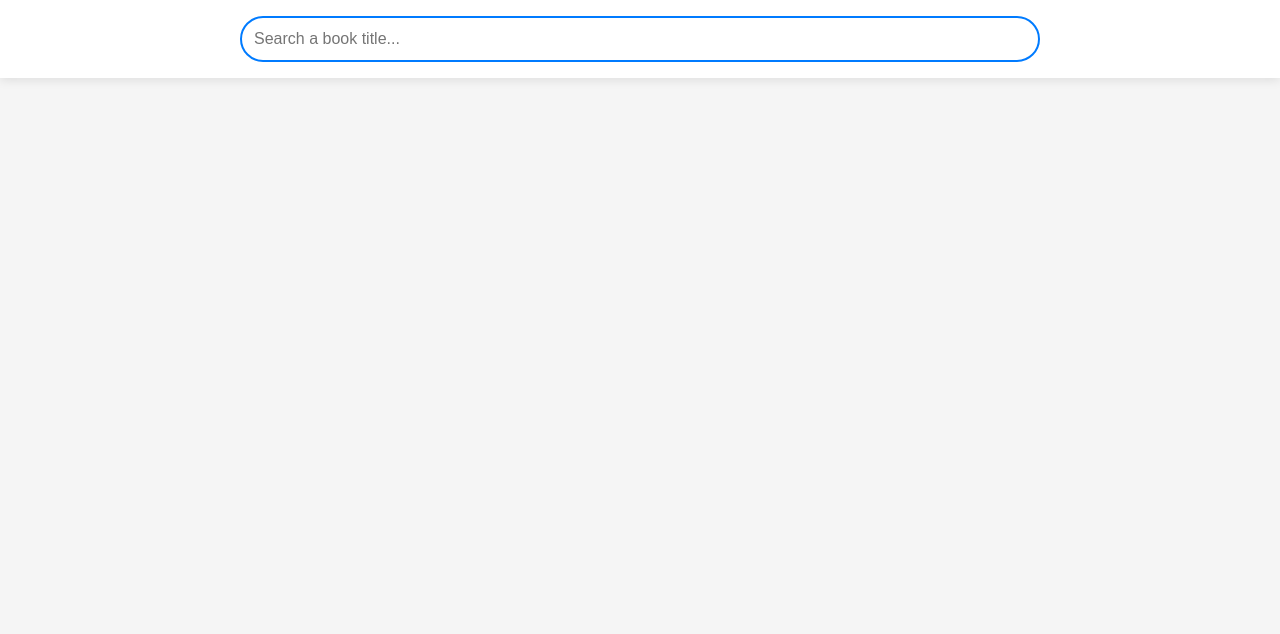
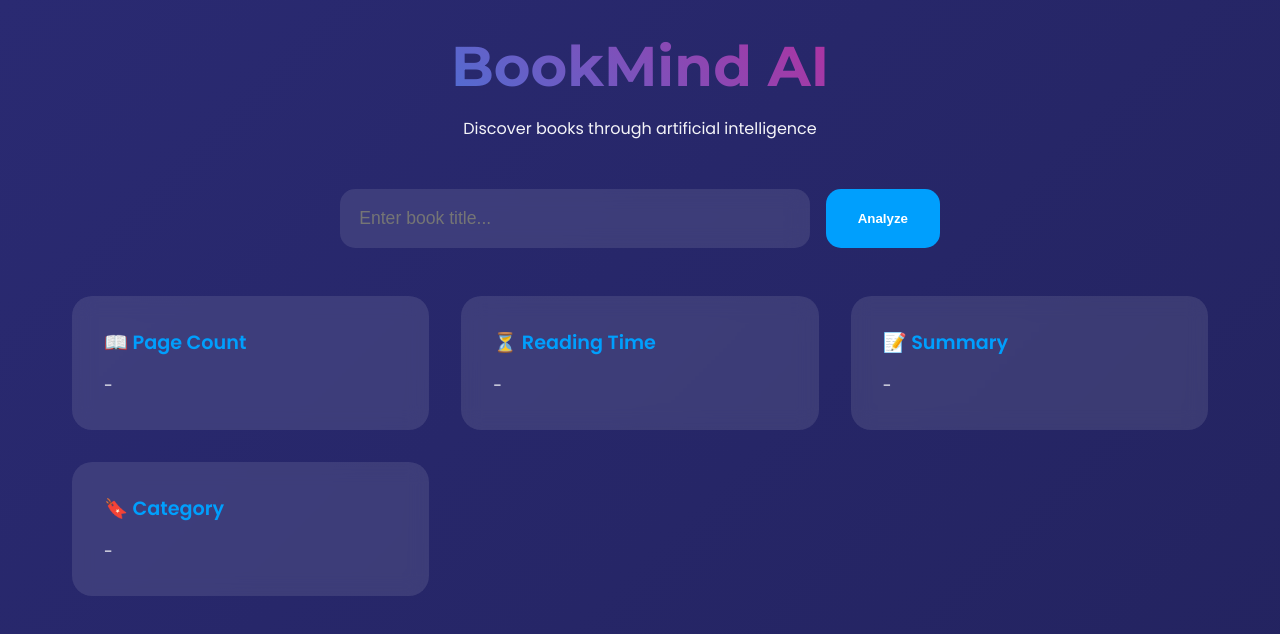
Before and after one commit to Masterbroo/Book-Analyzer, a plain HTML site: page index.html in a window 1280 px wide. Drawn offline with Linux system fonts and the light colour scheme.

Commit message:
Update index.html

```diff
--- a/index.html
+++ b/index.html
@@ -3,128 +3,198 @@
 <head>
     <meta charset="UTF-8">
     <meta name="viewport" content="width=device-width, initial-scale=1.0">
-    <title>BookMind | AI Book Analyzer</title>
+    <title>BookMind AI - Smart Book Insights</title>
+    <link href="https://fonts.googleapis.com/css2?family=Poppins:wght@300;400;600&family=Montserrat:wght@700&display=swap" rel="stylesheet">
     <style>
-        /* RESET & GLOBAL STYLES */
-        * { margin: 0; padding: 0; box-sizing: border-box; }
-        body { font-family: 'Arial', sans-serif; background: #f5f5f5; }
+        :root {
+            --primary: #2A2A72;
+            --secondary: #009FFD;
+            --accent: #FF0076;
+            --light: #F4F4F8;
+        }
 
-        /* STICKY HEADER & SEARCH BAR */
-        .header {
-            background: #ffffff;
-            padding: 1rem;
-            position: sticky;
-            top: 0;
-            box-shadow: 0 2px 10px rgba(0,0,0,0.1);
+        * {
+            margin: 0;
+            padding: 0;
+            box-sizing: border-box;
+        }
+
+        body {
+            font-family: 'Poppins', sans-serif;
+            background: linear-gradient(135deg, var(--primary), #23235f);
+            color: var(--light);
+            min-height: 100vh;
+        }
+
+        .container {
+            max-width: 1200px;
+            margin: 0 auto;
+            padding: 2rem;
+        }
+
+        header {
+            text-align: center;
+            margin-bottom: 3rem;
+        }
+
+        h1 {
+            font-family: 'Montserrat', sans-serif;
+            font-size: 3.5rem;
+            background: linear-gradient(45deg, var(--secondary), var(--accent));
+            -webkit-background-clip: text;
+            -webkit-text-fill-color: transparent;
+            margin-bottom: 1rem;
         }
 
         .search-container {
-            max-width: 800px;
-            margin: 0 auto;
+            display: flex;
+            gap: 1rem;
+            max-width: 600px;
+            margin: 0 auto 3rem;
         }
 
-        #bookSearch {
-            width: 100%;
-            padding: 12px;
-            border: 2px solid #007bff;
-            border-radius: 25px;
-            font-size: 16px;
-            outline: none;
+        input[type="text"] {
+            flex: 1;
+            padding: 1.2rem;
+            border: none;
+            border-radius: 15px;
+            font-size: 1.1rem;
+            background: rgba(255, 255, 255, 0.1);
+            color: white;
+            backdrop-filter: blur(10px);
         }
 
-        /* RESULTS GRID */
-        .results {
-            max-width: 1200px;
-            margin: 2rem auto;
-            padding: 1rem;
+        button {
+            padding: 1.2rem 2rem;
+            border: none;
+            border-radius: 15px;
+            background: var(--secondary);
+            color: white;
+            font-weight: 600;
+            cursor: pointer;
+            transition: transform 0.3s ease;
+        }
+
+        button:hover {
+            transform: translateY(-2px);
+            background: #0088cc;
+        }
+
+        .results-grid {
             display: grid;
             grid-template-columns: repeat(auto-fit, minmax(300px, 1fr));
-            gap: 1.5rem;
+            gap: 2rem;
+            margin-top: 2rem;
         }
 
-        .card {
-            background: white;
-            padding: 1.5rem;
-            border-radius: 10px;
-            box-shadow: 0 4px 6px rgba(0,0,0,0.05);
+        .result-card {
+            background: rgba(255, 255, 255, 0.1);
+            padding: 2rem;
+            border-radius: 20px;
+            backdrop-filter: blur(10px);
+            transition: transform 0.3s ease;
         }
 
-        .category-tag {
-            display: inline-block;
-            padding: 4px 12px;
-            border-radius: 20px;
-            background: #007bff;
-            color: white;
-            font-size: 0.9rem;
+        .result-card:hover {
+            transform: translateY(-5px);
         }
 
-        /* RESPONSIVE DESIGN */
+        .result-title {
+            color: var(--secondary);
+            font-size: 1.2rem;
+            margin-bottom: 1rem;
+            font-weight: 600;
+        }
+
+        .loading {
+            display: none;
+            text-align: center;
+            font-size: 1.2rem;
+            margin: 2rem 0;
+        }
+
         @media (max-width: 768px) {
-            .results { grid-template-columns: 1fr; }
+            h1 {
+                font-size: 2.5rem;
+            }
+
+            .search-container {
+                flex-direction: column;
+            }
         }
     </style>
 </head>
 <body>
-    <header class="header">
+    <div class="container">
+        <header>
+            <h1>BookMind AI</h1>
+            <p>Discover books through artificial intelligence</p>
+        </header>
+
         <div class="search-container">
-            <input
-                type="text"
-                id="bookSearch"
-                placeholder="Search a book title..."
-                autocomplete="off"
-            >
+            <input type="text" placeholder="Enter book title..." id="bookInput">
+            <button onclick="processBook()">Analyze</button>
         </div>
-    </header>
 
-    <div class="results" id="results"></div>
+        <div class="loading" id="loading">
+            Analyzing book with AI...
+        </div>
+
+        <div class="results-grid" id="results">
+            <div class="result-card">
+                <div class="result-title">📖 Page Count</div>
+                <div class="result-content" id="pageCount">-</div>
+            </div>
+            <div class="result-card">
+                <div class="result-title">⏳ Reading Time</div>
+                <div class="result-content" id="readingTime">-</div>
+            </div>
+            <div class="result-card">
+                <div class="result-title">📝 Summary</div>
+                <div class="result-content" id="summary">-</div>
+            </div>
+            <div class="result-card">
+                <div class="result-title">🔖 Category</div>
+                <div class="result-content" id="category">-</div>
+            </div>
+        </div>
+    </div>
 
     <script>
-        // MOCK AI FUNCTION (Replace with Gemini API calls)
-        async function analyzeBook(bookTitle) {
-            // Simulate API delay
-            await new Promise(resolve => setTimeout(resolve, 1000));
+        // Simulated AI response - Replace with actual Gemini API integration
+        function processBook() {
+            const bookTitle = document.getElementById('bookInput').value;
+            if (!bookTitle) return;
 
-            return {
-                pageCount: Math.floor(Math.random() * 400) + 100,
-                readingTime: `${Math.floor(Math.random() * 10) + 5} hours`,
-                summary: "A simulated AI-generated summary about " + bookTitle,
-                category: ["Fiction", "Science Fiction", "Drama"][Math.floor(Math.random() * 3)]
-            };
+            const loading = document.getElementById('loading');
+            const results = document.getElementById('results');
+
+            loading.style.display = 'block';
+            results.style.opacity = '0.5';
+
+            // Simulated API call
+            setTimeout(() => {
+                // Replace this with actual API response
+                const mockResponse = {
+                    pageCount: "320 pages",
+                    readingTime: "6-8 hours",
+                    summary: "A thrilling adventure through the mysteries of artificial intelligence and its impact on modern literature...",
+                    category: "Science Fiction | Technology"
+                };
+
+                document.getElementById('pageCount').textContent = mockResponse.pageCount;
+                document.getElementById('readingTime').textContent = mockResponse.readingTime;
+                document.getElementById('summary').textContent = mockResponse.summary;
+                document.getElementById('category').textContent = mockResponse.category;
+
+                loading.style.display = 'none';
+                results.style.opacity = '1';
+            }, 1500);
         }
 
-        // DOM ELEMENTS
-        const searchInput = document.getElementById('bookSearch');
-        const resultsDiv = document.getElementById('results');
-
-        // SEARCH HANDLER
-        searchInput.addEventListener('keypress', async (e) => {
-            if (e.key === 'Enter') {
-                const bookTitle = searchInput.value.trim();
-                if (!bookTitle) return;
-
-                // Show loading state
-                resultsDiv.innerHTML = '<div class="card">Analyzing... ⏳</div>';
-
-                // Fetch AI analysis
-                const data = await analyzeBook(bookTitle);
-
-                // Render results
-                resultsDiv.innerHTML = `
-                    <div class="card">
-                        <h2>${bookTitle}</h2>
-                        <p>📖 ${data.pageCount} pages</p>
-                        <p>🕒 ${data.readingTime} to read</p>
-                    </div>
-                    <div class="card">
-                        <h3>Summary</h3>
-                        <p>${data.summary}</p>
-                    </div>
-                    <div class="card">
-                        <h3>Category</h3>
-                        <span class="category-tag">${data.category}</span>
-                    </div>
-                `;
-            }
+        // Add enter key functionality
+        document.getElementById('bookInput').addEventListener('keypress', function(e) {
+            if (e.key === 'Enter') processBook();
         });
     </script>
 </body>
```
